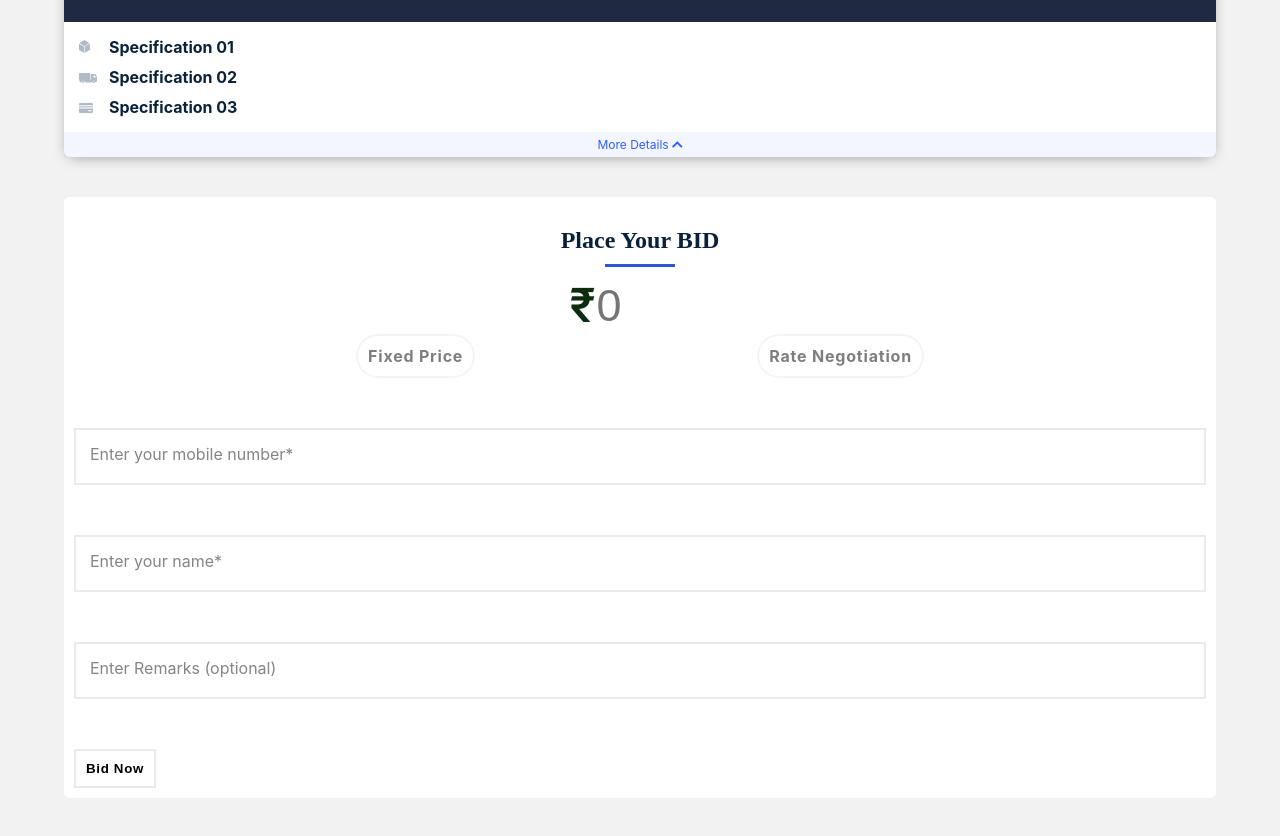
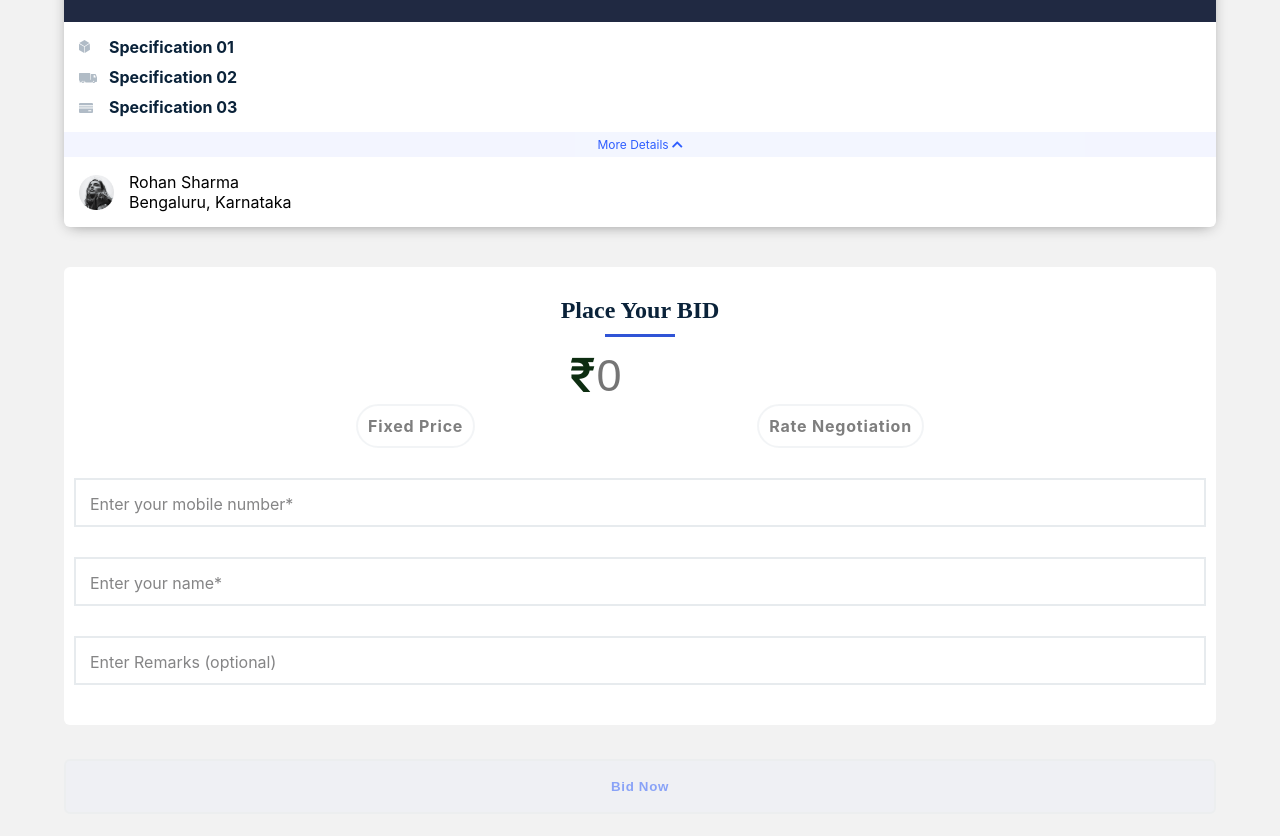
Before and after one commit to Gowdhampr/Vahak, a React (Create React App) app: page / in a window 1280 px wide. Shown: the part 206-1042 px from the top of the page. Built offline with nearby package versions, Linux system fonts and the light colour scheme; the HTML template or start-up script is replaced by a standard one; a web font is replaced by a local one.

Commit message:
Updated vehicle card UI and added bid button at bottom

```diff
--- a/src/App.scss
+++ b/src/App.scss
@@ -34,6 +34,10 @@ body {
 
 .d-flex {
   display: flex;
+}
+
+.justify-content-center {
+  justify-content: center;
 }
 
 // Navbar
@@ -104,24 +108,27 @@ body {
         font-weight: bold;
       }
     }
+    .moreDetails {
+      animation: fadeout 0.5s;
+      animation-fill-mode: forwards;
+    }
+    &.toggled {
+      .moreDetails {
+        display: flex;
+        animation: fadein 0.5s;
+        animation-fill-mode: forwards;
+      }
+    }
   }
   .footer {
     .footerContent {
+      display: flex;
       align-items: center;
-      animation: fadeout 0.5s;
-      animation-fill-mode: forwards;
-      padding-left: 15px;
+      padding: 15px;
       .userAvatar {
         width: 50px;
         height: fit-content;
         padding-right: 15px;
-      }
-    }
-    &.toggled {
-      .footerContent {
-        display: flex;
-        animation: fadein 0.5s;
-        animation-fill-mode: forwards;
       }
     }
     .toggleBtn {
@@ -188,13 +195,12 @@ body {
 .wrap {
   div {
     position: relative;
-    margin: 50px 0;
+    margin: 30px 0;
     input[type="text"],
     input[type="tel"] {
       width: 100%;
       padding: 15px;
       border: 2px solid #e7ebee;
-      font-size: 20px;
       &:focus {
         outline: none;
         border: 2px solid #3054d6;
--- a/src/components/Core/ButtonFilled/index.jsx
+++ b/src/components/Core/ButtonFilled/index.jsx
@@ -1,21 +1,43 @@
 import React from 'react'
 import styled from 'styled-components';
 
+// Component - Custom hooks
+import useWindowDimensions from "../CustomHooks";
+
 const Button = styled.button`
     padding: 10px;
+    height: 55px;
     cursor: pointer;
-    background-color: #ffffff;
+    margin-top: 10px;
+    margin-bottom: 10px;
+    background-color: #3054D6;
     border: 2px solid #E7EBEE;
+    color: #FFFFFF;
     font-weight: bold;
     letter-spacing: 0.05em;
-    width: 100%
-    color: #2355FC;
+    width: 100%;
+    border-radius: 6px 6px 6px 6px;
+    &:disabled {
+        background-color: #EDF0F7;
+        color: #2355FC;
+        opacity: 0.5;
+    }
 `;
 
 export const ButtonFilled = ({className, label, disabled}) => {
+    const { width } = useWindowDimensions();
+
+    const btnWidth = width ? (width/100) * 90 : "";
     return (
-        <div>
-            <Button className={className} type="button" disabled={disabled}>{label}</Button>
+        <div className="d-flex justify-content-center">
+            <Button
+                className={className}
+                type="button"
+                disabled={disabled}
+                style={{width: btnWidth}}
+            >
+                {label}
+            </Button>
         </div>
     )
 }
--- a/src/components/Core/Card/index.jsx
+++ b/src/components/Core/Card/index.jsx
@@ -7,7 +7,7 @@ const Card = ({children, maxWidth, showShadow}) => {
     const { height, width } = useWindowDimensions();
 
     const cardWidth = maxWidth > width ? maxWidth : (width/100) * 90;
-    const cardMargin = (height/100) * 5;
+    const cardMargin = (height/100) * 3;
 
     return (
         <div className={`card ${showShadow ? "shadow" : ""}`}
--- a/src/components/Core/InputTextField/index.jsx
+++ b/src/components/Core/InputTextField/index.jsx
@@ -1,6 +1,6 @@
 import React, { useState } from 'react'
 
-const InputTextField = ({className, name, id, label, type, required, pattern}) => {
+const InputTextField = ({className, name, id, label, type, required, pattern, onChange}) => {
     const InputId = id || name;
     const [focus, setFocus] = useState(false);
 
@@ -21,7 +21,7 @@ const InputTextField = ({className, name, id, label, type, required, pattern}) =
                     id={InputId}
                     type={type || "text"}
                     value={inputValue}
-                    onChange={e => handleChange(e)}
+                    onChange={e => {handleChange(e); onChange && onChange(e)}}
                     onFocus={() => setFocus(true)}
                     onBlur={() => setFocus(false)}
                     required={required}
--- a/src/components/Core/VehicleDetailsCard/index.jsx
+++ b/src/components/Core/VehicleDetailsCard/index.jsx
@@ -44,8 +44,6 @@ const Card = ({data, showShadow}) => {
     const cardWidth = (width/100) * 90;
     const cardMargin = (height/100) * 5;
 
-    const showDetails = !toggleDetails ? 'd-none' : '';
-
     return (
         <div className={`card ${showShadow ? "shadow" : ""}`}
         style={{width: cardWidth, marginTop: cardMargin, marginBottom: cardMargin}}>
@@ -53,7 +51,7 @@ const Card = ({data, showShadow}) => {
                 {data.vehicleModel}
                 <SubTitle>Posted at {data.postedAt}</SubTitle>
             </Title>
-            <CardBody className="cardBody">
+            <CardBody className={`cardBody ${toggleDetails ? 'toggled' : ''}`}>
                 <p>
                     <div className="iconWrapper"><img alt="" src={Group} /></div>
                     <span>{data.data1}</span>
@@ -66,14 +64,17 @@ const Card = ({data, showShadow}) => {
                     <div className="iconWrapper"><img alt="" src={Payment} /></div>
                     <span>{data.data3}</span>
                 </p>
+                <div className={`moreDetails`}>
+                    <p>Lorem ipsum dolor sit amet, consectetur adipiscing elit, sed do eiusmod tempor incididunt ut labore et dolore magna aliqua.</p>
+                </div>
             </CardBody>
-            <CardFooter className={`footer ${toggleDetails ? 'toggled' : ''}`}>
+            <CardFooter className="footer">
                 <div>
                     <p className="text-center toggleBtn" onClick={toggle}>More Details <i class={`fa fa-chevron-${toggleDetails ? 'down' : 'up'}`}></i></p>
                 </div>
                 <div className="footerContent">
-                    <img className={`userAvatar ${showDetails}`} alt="" src={UserAvatar} />
-                    <div className={`userDetails ${showDetails}`}>
+                    <img className="userAvatar" alt="" src={UserAvatar} />
+                    <div className="userDetails">
                         <p>{data.ownerDetails.firstName} {data.ownerDetails.lastName}</p>
                         <p>{data.ownerDetails.city}, {data.ownerDetails.state}</p>
                     </div>
--- a/src/views/home/index.js
+++ b/src/views/home/index.js
@@ -25,10 +25,22 @@ function Home() {
     }
 
     const [priceAmount, setPriceAmount] = useState(0);
+    const [phoneNumber, setPhoneNumber] = useState('');
+    const [name, setName] = useState('');
 
     const handlePriceChange = (e) => {
         setPriceAmount(e.target.value);
     }
+
+    const handlePhoneNumber = (e) => {
+        setPhoneNumber(e.target.value);
+    }
+
+    const handleName = (e) => {
+        setName(e.target.value);
+    }
+
+    const allowToBid = (phoneNumber.length && name.length) <= 0 ? true : false;
     return (
         <div>
             <LabelComponent className="text-center">Old Car Available</LabelComponent>
@@ -64,12 +76,21 @@ function Home() {
                     <InputField name="phone" type="text" label="Enter your mobile number*"
                         required
                         pattern="^\d{10}$"
-                        />
-                    <InputField name="name" label="Enter your name*" required />
-                    <InputField name="name" label="Enter Remarks (optional)" />
-                    <ButtonFilled label="Bid Now" />
+                        onChange={e => handlePhoneNumber(e)}
+                    />
+                    <InputField
+                        name="name"
+                        label="Enter your name*"
+                        required
+                        onChange={e => handleName(e)}
+                    />
+                    <InputField
+                        name="name"
+                        label="Enter Remarks (optional)"
+                    />
                 </Form>
             </Card>
+            <ButtonFilled label="Bid Now" disabled={allowToBid} />
         </div>
     )
 }
```
